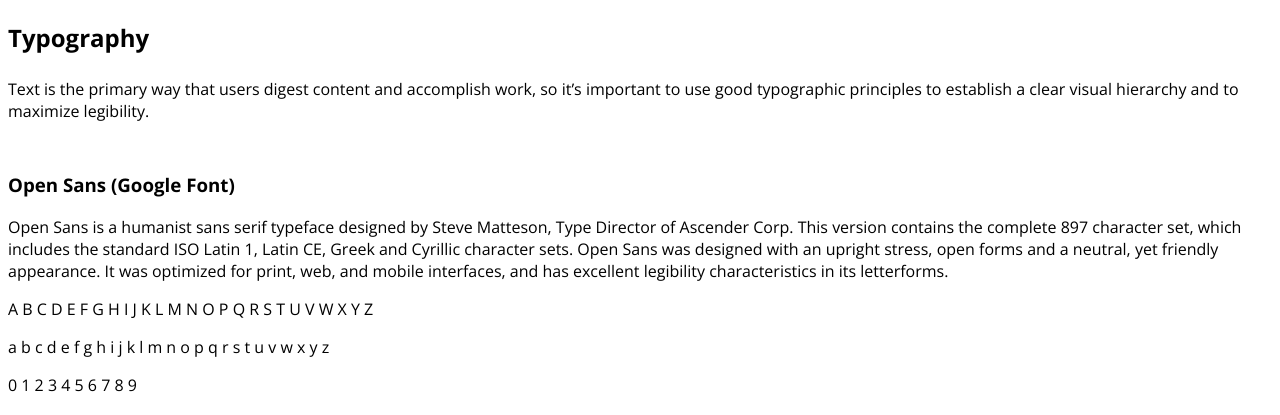
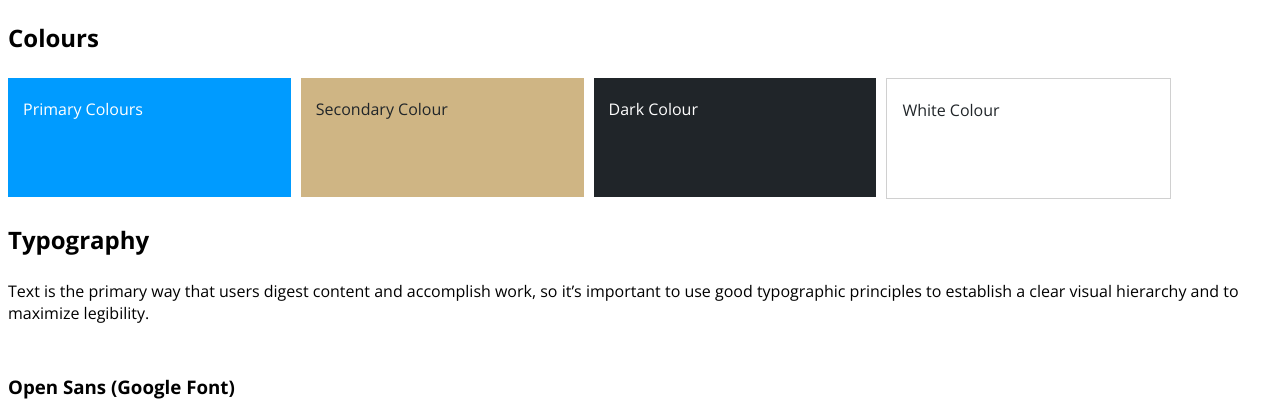
Before and after one commit to treeindev/tree-scss, a website: page demo.html in a window 1280 px wide. Shown: the part 60-475 px from the top of the page. Drawn offline with nearby package versions, Linux system fonts and the light colour scheme.

Commit message:
Update palette component with variable updates

```diff
--- a/demo.html
+++ b/demo.html
@@ -22,6 +22,21 @@
 <body>
 <div class="layout-main">
     <h2>Tree SCSS</h2>
+    <h2>Colours</h2>
+    <div class="cmp__palette grid responsive tablet">
+        <div class="cmp__palette-item primary w-20 m-r-10">
+            <span>Primary Colours</span>
+        </div>
+        <div class="cmp__palette-item secondary w-20 m-r-10">
+            <span>Secondary Colour</span>
+        </div>
+        <div class="cmp__palette-item dark w-20 m-r-10">
+            <span>Dark Colour</span>
+        </div>
+        <div class="cmp__palette-item white w-20 m-r-10">
+            <span>White Colour</span>
+        </div>
+    </div>
     <h2>Typography</h2>
     <p class="quote">Text is the primary way that users digest content and accomplish work, so it’s important to use
         good typographic
--- a/src/_typography.scss
+++ b/src/_typography.scss
@@ -2,8 +2,7 @@
     font-family: $typography-main;
 }
 
-
-
+// Headlines
 h1, h2, h3, h4, h5, .h1, .h2, .h3, .h4, .h5 {
     display: block;
     font-weight: $typography-headlines-weight;
@@ -29,3 +28,14 @@
 h5, .h5 {
     font-size: 0.83rem;
 }
+
+// Links
+a {
+    text-decoration: none;
+    font-weight: bold;
+    color: $colours-primary;
+
+    &:hover {
+        color: darken($colours-primary, 10%);
+    }
+}
--- a/src/_variables.scss
+++ b/src/_variables.scss
@@ -12,3 +12,9 @@
 $device-small: 980px;
 $device-laptop: 1280px;
 $device-large: 1690px;
+
+// Colours
+$colours-primary: #009bff;
+$colours-secondary: #cfb584;
+$colours-dark: #202529;
+$colours-white: #ffffff;
--- a/src/components/colour-palette/_main.scss
+++ b/src/components/colour-palette/_main.scss
@@ -1,3 +1,27 @@
-.t-cmp__colour-palette {
-    display: block;
+.cmp__palette {
+    .cmp__palette-item {
+        height: 84px;
+        padding: 20px 15px 15px;
+
+        &.primary {
+            background-color: $colours-primary;
+            color: $colours-white;
+        }
+
+        &.secondary {
+            background-color: $colours-secondary;
+            color: $colours-dark;
+        }
+
+        &.dark {
+            background-color: $colours-dark;
+            color: $colours-white;
+        }
+
+        &.white {
+            background-color: $colours-white;
+            color: $colours-dark;
+            border: 1px solid #d0d0d0;
+        }
+    }
 }
--- a/src/tree.scss
+++ b/src/tree.scss
@@ -2,7 +2,10 @@
 //// Tree-scss: root file for the library
 ////
 ////
+// Base files
 @import 'variables';
 @import 'grids';
 @import 'margins';
 @import 'typography';
+// Components
+@import './components/colour-palette/main';
```
Also changed, not shown: dist/tree.css, dist/tree.min.css.
